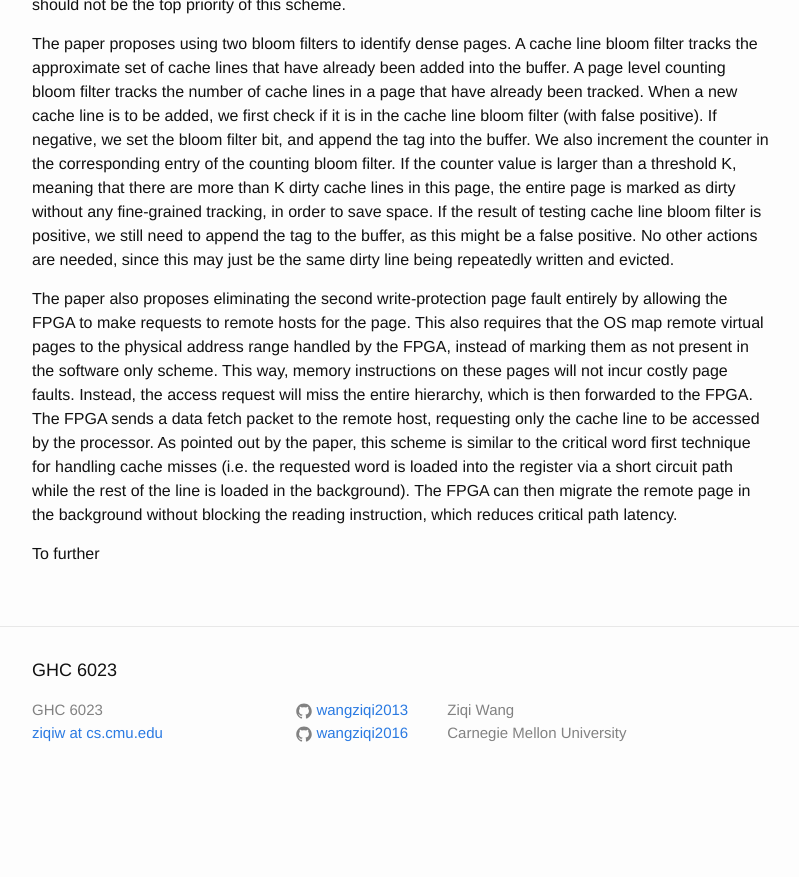
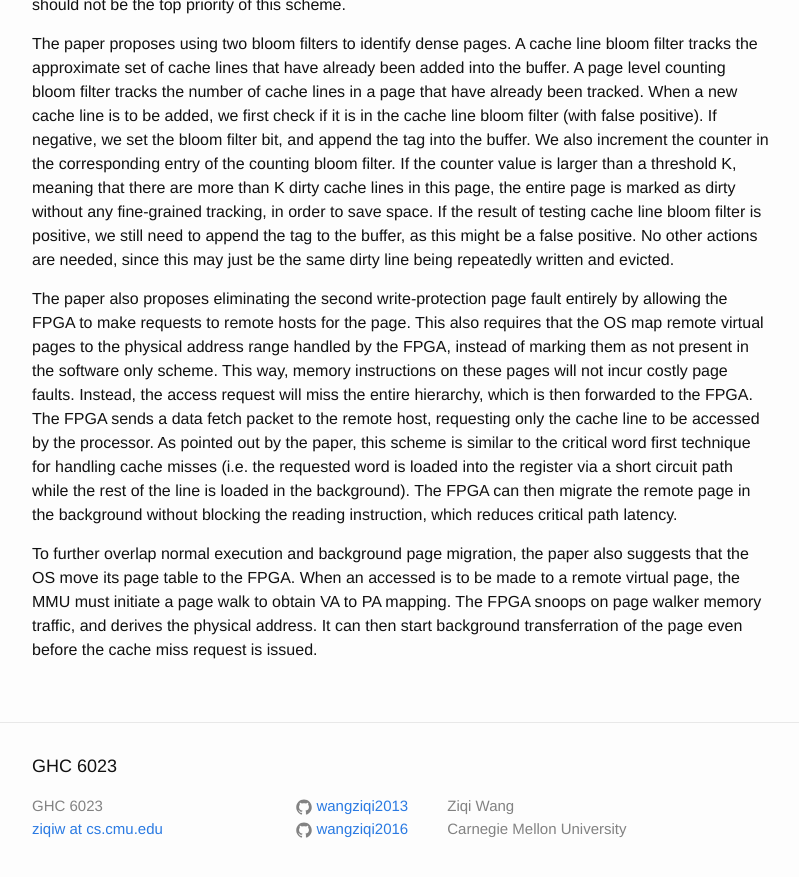
Before and after one commit to wangziqi2013/wangziqi2013.github.io, a Jekyll site: the page built from _posts/2019-11-13-pberry.markdown, in a window 1280 px wide and 900 px high, scrolled down 2014 px. Shown: the top 877 px of the window, without its empty margins (238-1037 px from the left). Built offline with Jekyll 4.4.1, drawn with Linux system fonts in a browser that asks for light colours; before the commit the page ends 2818 px from its top, so only the background shows below that.

Commit message:
Adding page table

```diff
--- a/_posts/2019-11-13-pberry.markdown
+++ b/_posts/2019-11-13-pberry.markdown
@@ -93,4 +93,7 @@ first technique for handling cache misses (i.e. the requested word is loaded int
 while the rest of the line is loaded in the background). The FPGA can then migrate the remote page in the background
 without blocking the reading instruction, which reduces critical path latency.
 
-To further
+To further overlap normal execution and background page migration, the paper also suggests that the OS move its page table
+to the FPGA. When an accessed is to be made to a remote virtual page, the MMU must initiate a page walk to obtain VA to
+PA mapping. The FPGA snoops on page walker memory traffic, and derives the physical address. It can then start
+background transferration of the page even before the cache miss request is issued.
```
